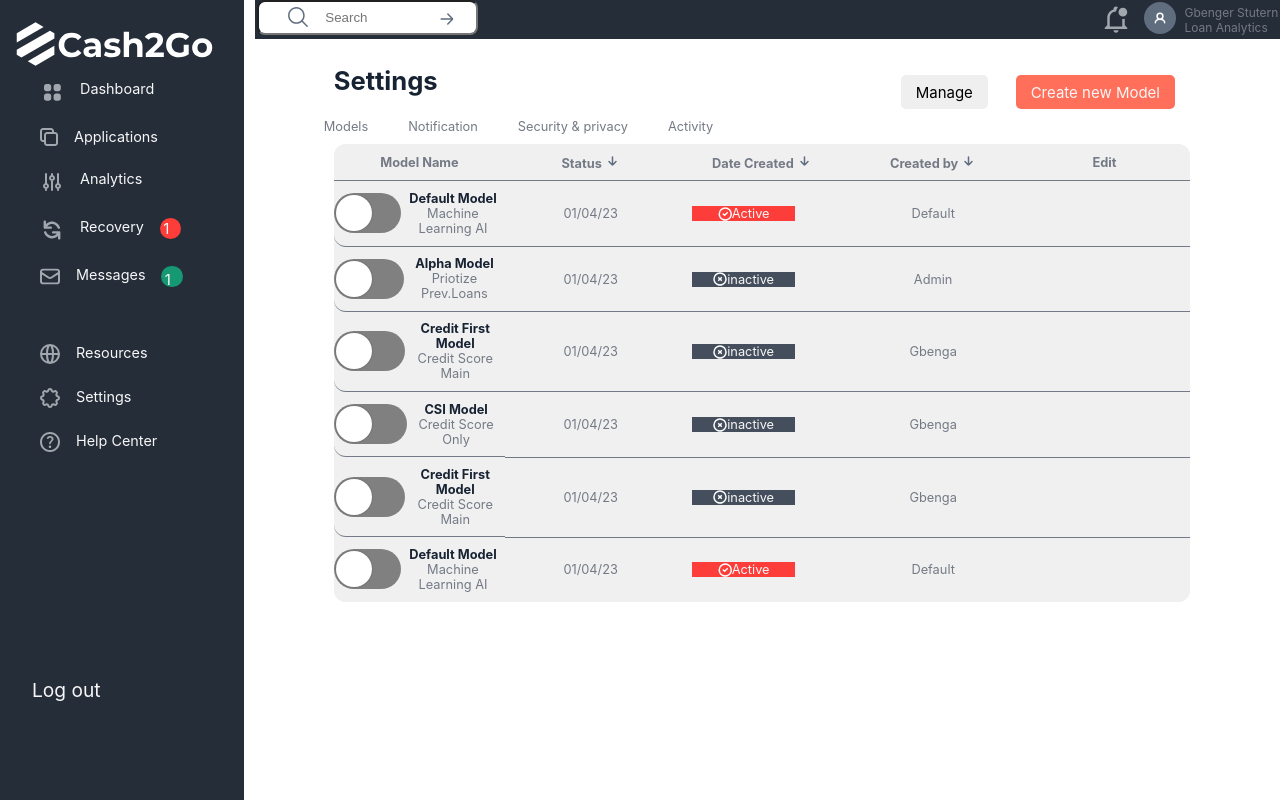
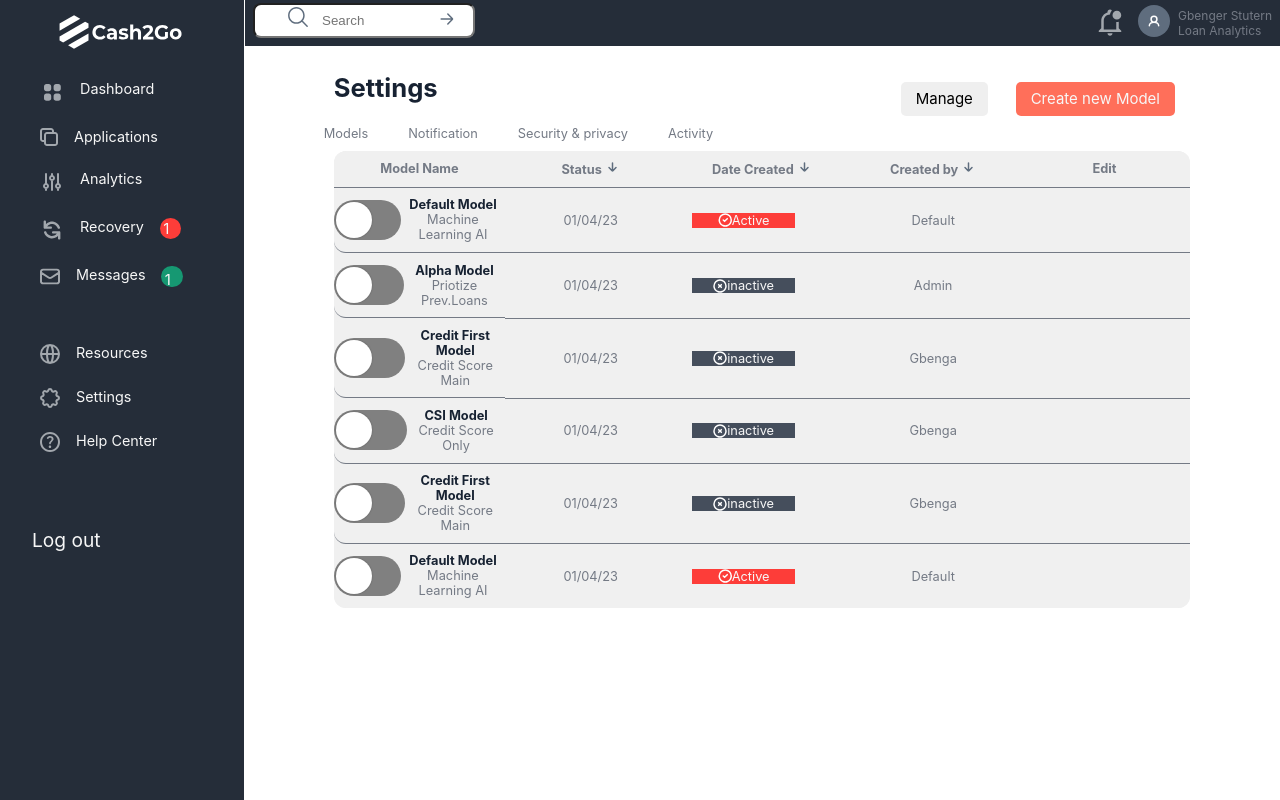
Before and after one commit to joyibeh93/Cash2go-loan-app, a React (Create React App) app: page /settings in a window 1280 px wide. Shown: the top 800 px of the page. Built offline with nearby package versions, Linux system fonts and the light colour scheme; the HTML template or start-up script is replaced by a standard one.

Commit message:
worked on the dashboard logo and navbar

```diff
--- a/src/Components/Logo.jsx
+++ b/src/Components/Logo.jsx
@@ -2,11 +2,11 @@ import React from 'react';
 import cash2goLogo from '../assets/Cash2go_logo.svg';
 import brandName from '../assets/Cash2go_logo2.svg';
 
-const Logo = () => {
+const Logo = (props) => {
   return (
-    <div className="logo dashboard-logo">
-      <img src={cash2goLogo} alt="cash2gologo" />
-      <img src={brandName} alt="brandname" />
+    <div className="logo dashboard-logo sidebarlogo1">
+      <img src={cash2goLogo} alt="cash2gologo" className='sidelogo1'/>
+      <img src={brandName} alt="brandname" className='sidelogo2' />
     </div>
   );
 };
--- a/src/Components/Sidebar.jsx
+++ b/src/Components/Sidebar.jsx
@@ -14,8 +14,8 @@ import { Link } from 'react-router-dom';
 const Sidebar = () => {
   return (
     <div className="sidebar">
-      <div className="sidebar-logo">
-        <Logo />
+      <div className="sidebar-log">
+        <Logo  sideb="10px"/>
       </div>
 
       <div className="sidebar-items1">
--- a/src/Styles/Dashboard.css
+++ b/src/Styles/Dashboard.css
@@ -39,7 +39,7 @@
 .dashboard-container {
   display: flex;
   justify-content: space-between;
-  height: 160vh;
+  height: 100vh;
 }
 .left-sidebar {
   width: 20%;
@@ -53,8 +53,8 @@
 }
 .top-bar {
   background-color: var(--side-bar-bg-clr);
-  margin-left: 0.7rem;
-  padding: 0.1rem;
+  margin-left: 0.1rem;
+  padding: 0.3rem 0.5rem;
 }
 .content-container {
   padding: 1rem 5rem;
--- a/src/Styles/sidebar.css
+++ b/src/Styles/sidebar.css
@@ -44,6 +44,18 @@
 }
 .sidebar-logo {
   position: absolute;
+
+}
+.sidebarlogo1{
+  /* margin-top: 15px;
+  margin-left:20px; */
+  margin: 15px auto;
+}
+.sidelogo1{
+  width: 30px;
+}
+.sidelogo2{
+  width:90px;
 }
 .sidebar-items1 {
   position: absolute;
@@ -60,6 +72,9 @@
 .links p {
   margin-left: 1rem;
   color:var(--steps-clr)
+}
+.sidebarlogo{
+  width:180px;
 }
 
 .sidebar-items2 {
@@ -97,7 +112,7 @@
   position: absolute;
   top: 33rem;
   left: 2rem;
-  margin-top: 150px;
+  /* margin-top: 150px; */
   font-size: 1.2rem;
   color:var(--steps-clr)
 }
```
